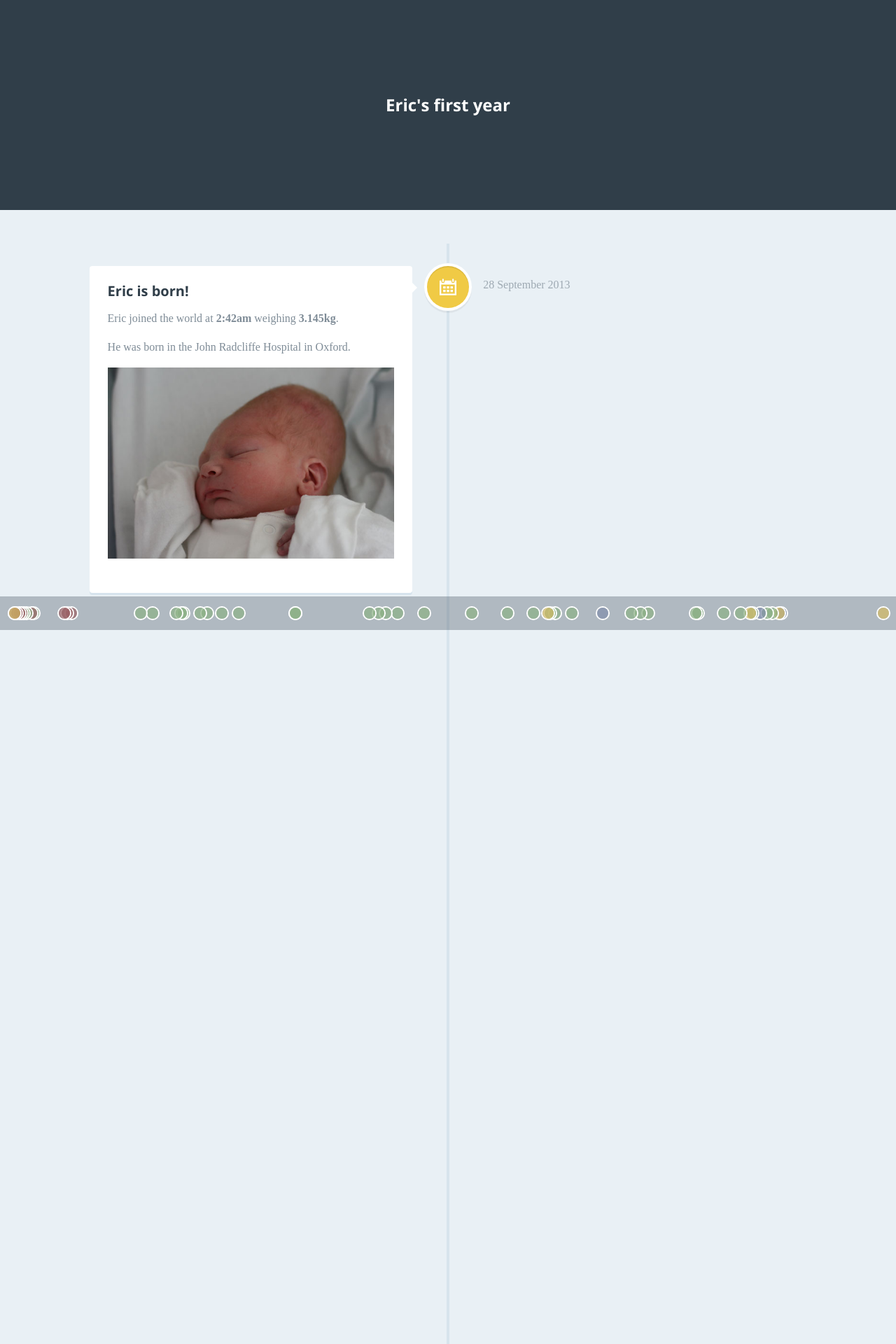
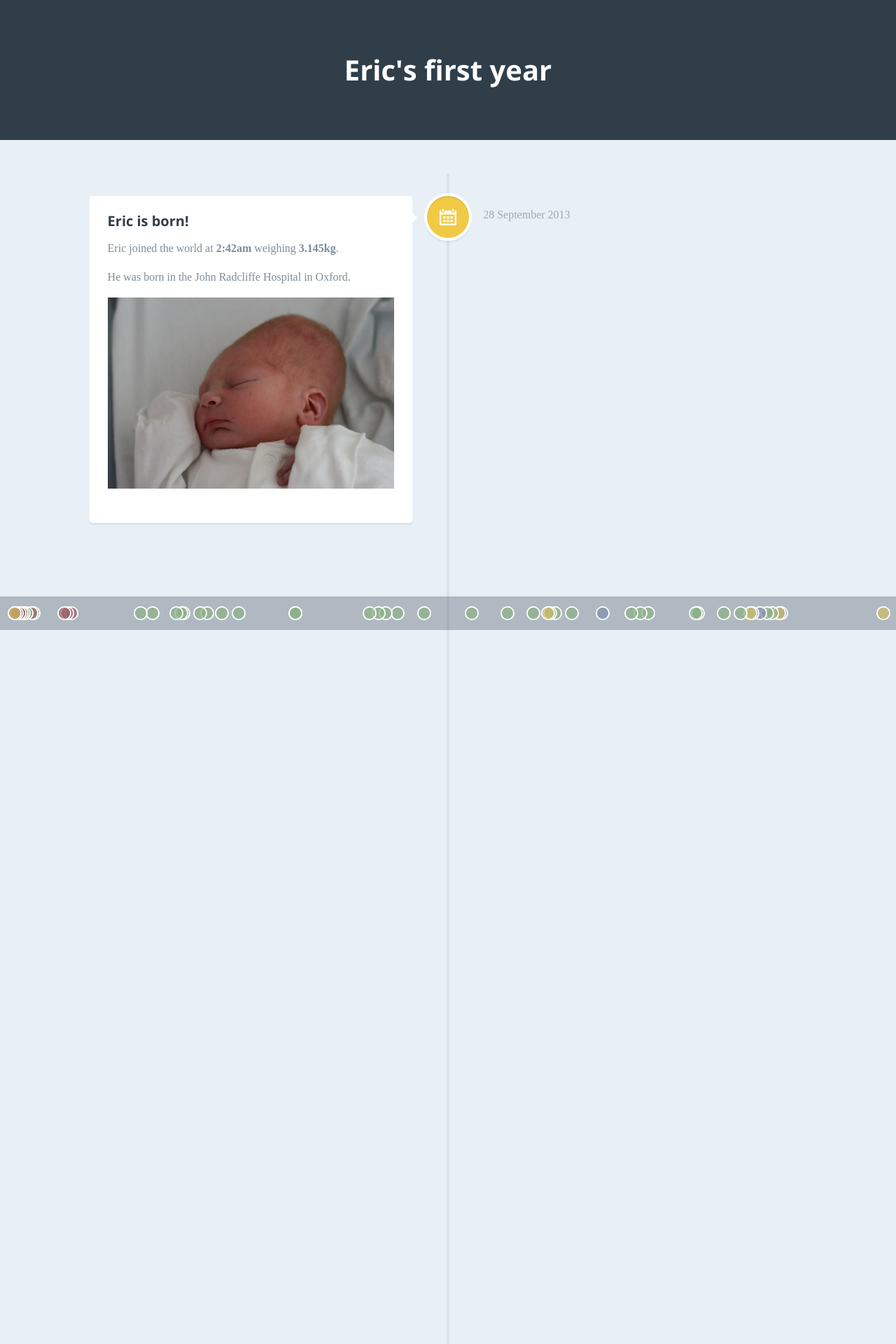
Before and after one commit to euangoddard/erics-first-year, a Jekyll site: the page built from index.html, in a window 1280 px wide. Shown: the top 1920 px of the page at 70% size. Built offline with Jekyll 4.4.1, drawn with Linux system fonts in a browser that asks for light colours; nearby versions of some CDN libraries; some web fonts are replaced.

Commit message:
Made header sizing a bit better

```diff
--- a/css/style.css
+++ b/css/style.css
@@ -60,24 +60,24 @@ Main components
 
 -------------------------------- */
 header {
-  height: 200px;
-  line-height: 200px;
+  height: 100px;
+  line-height: 100px;
   text-align: center;
   background: #303e49;
 }
 header h1 {
   color: white;
-  font-size: 18px;
-  font-size: 1.125rem;
+  font-size: 24px;
+  font-size: 1.5rem;
 }
 @media only screen and (min-width: 1024px) {
   header {
-    height: 300px;
-    line-height: 300px;
+    height: 200px;
+    line-height: 200px;
   }
   header h1 {
-    font-size: 24px;
-    font-size: 1.5rem;
+    font-size: 40px;
+    font-size: 2.5rem;
   }
 }
 
```
